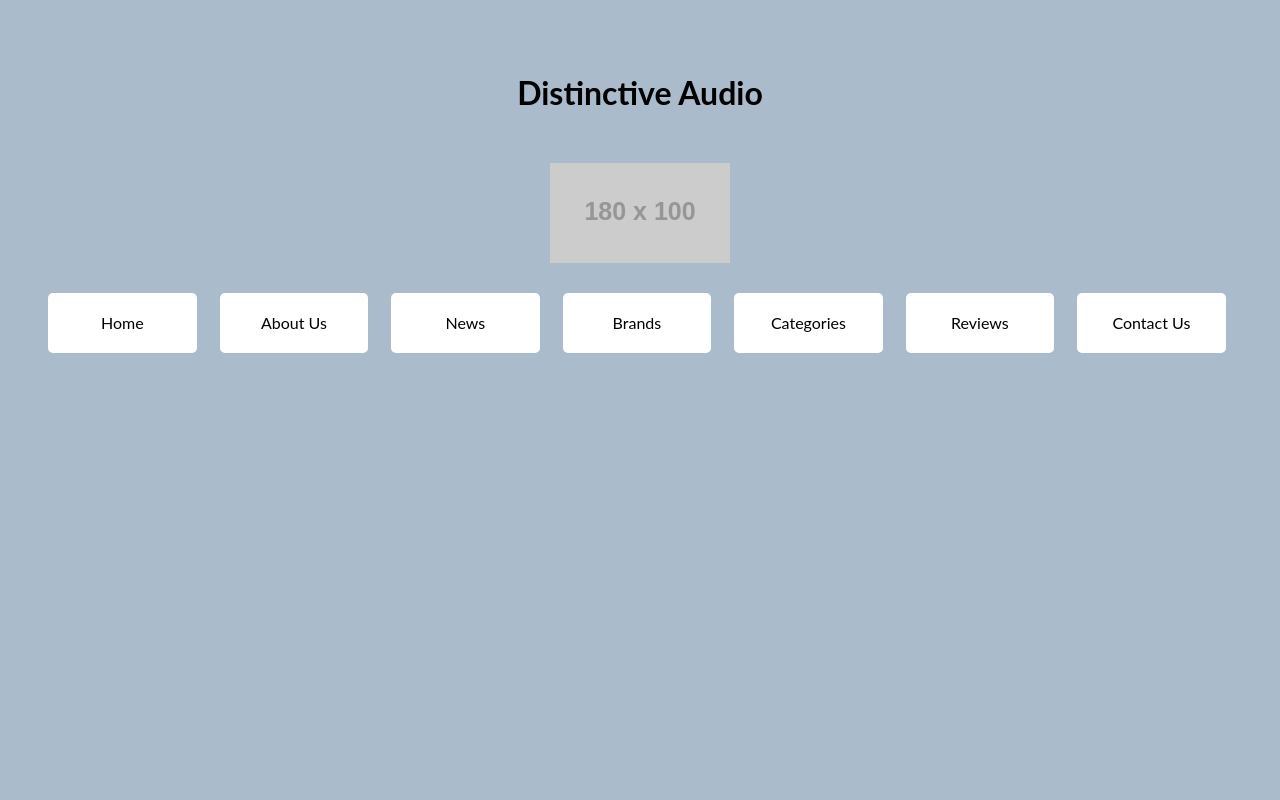
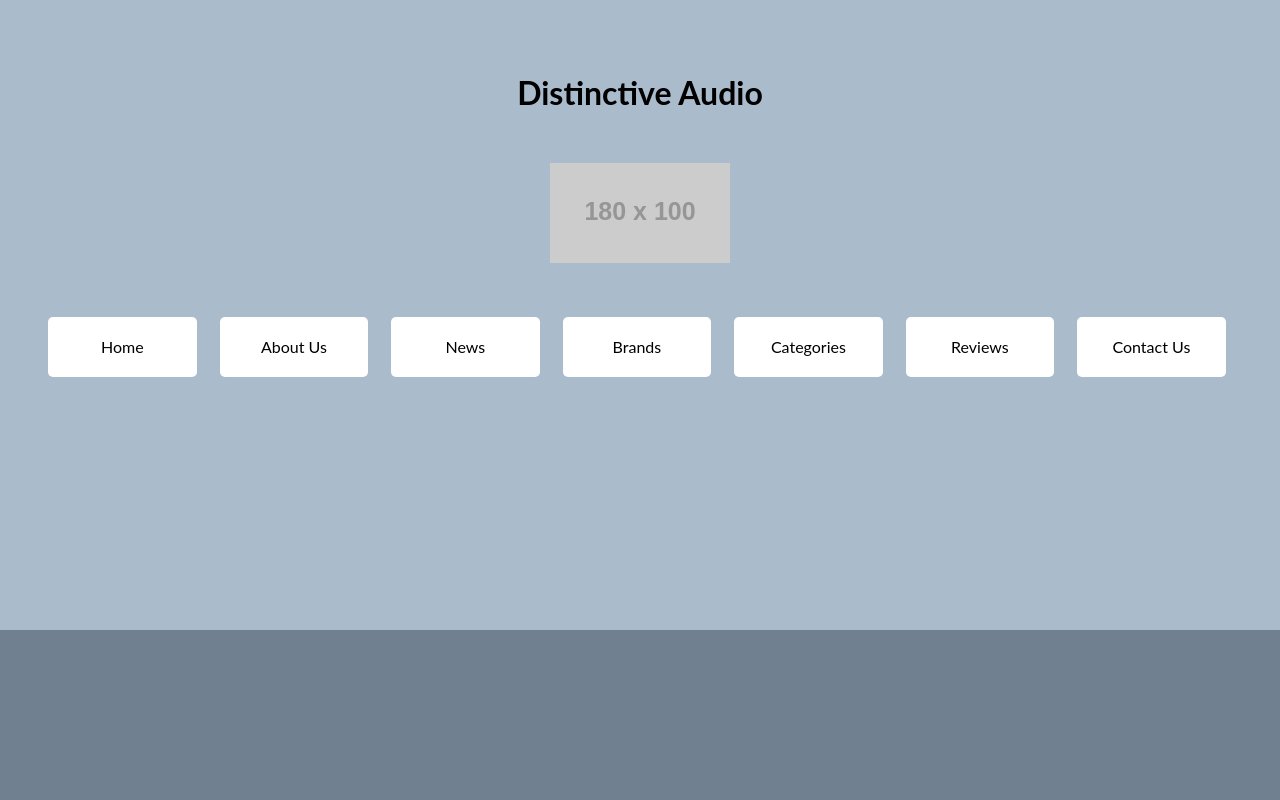
Before and after one commit to sebastiann88/distinctive-audio, a PHP site: page / in a window 1280 px wide. Run offline with PHP 8.4, Linux system fonts and the light colour scheme; grey boxes labelled with a size stand in for pictures from a placeholder-image service; some libraries are stand-ins or nearby versions.

Commit message:
feat(all): create sticky footer

```diff
--- a/css/main.css
+++ b/css/main.css
@@ -28,7 +28,40 @@ html {
   MAIN CONTENT
 --------------------------- */
 
+html,
+body {
+    height: 100%;
+    margin: 0;
+}
+
 body {
     background-color: #ABC;
+}
+
+.main-wrapper {
+    min-height: 100%;
+    margin-bottom: -170px;
     padding: 3em;
 }
+
+footer {
+    display: block;
+    margin: 0 auto;
+    text-align: center;
+    padding: 1.5em;
+    background-color: slategrey;
+}
+
+footer > div {
+    justify-content: space-between;
+    margin: 0 auto;
+}
+
+.wrapper:after {
+    content: "";
+    display: block;
+}
+
+.wrapper:after, footer {
+    height: 170px;
+}
--- a/css/navigation.css
+++ b/css/navigation.css
@@ -98,8 +98,10 @@
 }
 
 .nav-check:checked ~ .navmenu {
+    position: relative;
     max-height: 70em;
     transition: all 850ms ease-out;
+    margin-bottom: 8em;
 }
 
 .nav-label {
@@ -107,17 +109,18 @@
     font-size: 1.25rem;
     display: inline-block;
     width: 40px;
-    position: absolute;
     right: 0;
     bottom: 0;
-    z-index: 5;
     margin-bottom: 2%;
 }
 
 .nav-open,
 .nav-close {
+    position: absolute;
     display: block;
-    width: 100%;
+    width: 40px;
+    top: 4.3em;
+    right: 0;
 }
 
 .nav-close {
--- a/index.html
+++ b/index.html
@@ -14,6 +14,7 @@
 <! -- MAIN BODY -->
 
 <body>
+    <div class="main-wrapper">
         <h1>Distinctive Audio</h1>
 
         <header class="main-header">
@@ -228,5 +229,9 @@
                 </li>
             </ul>
         </header>
+    </div>
+    <footer>
+
+    </footer>
 </body>
 </html>
```
Lines whose indentation alone changed are shown as unchanged.
